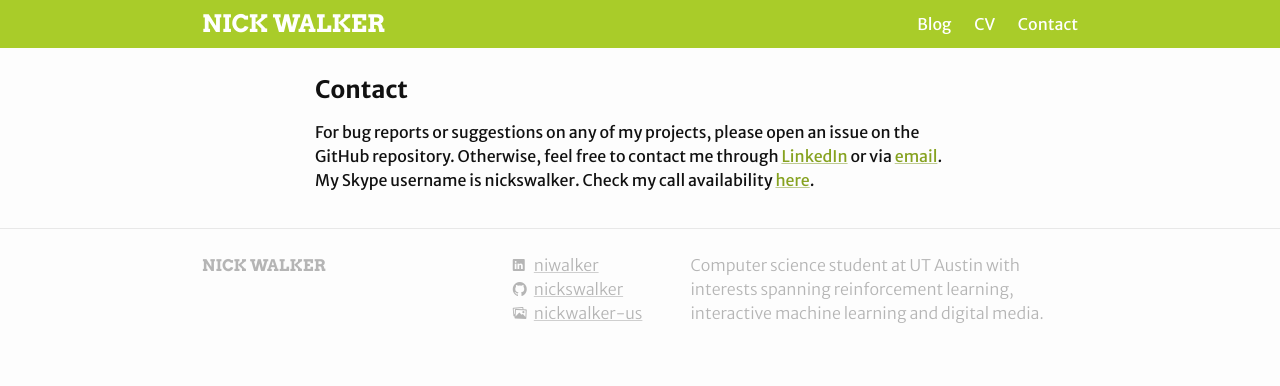
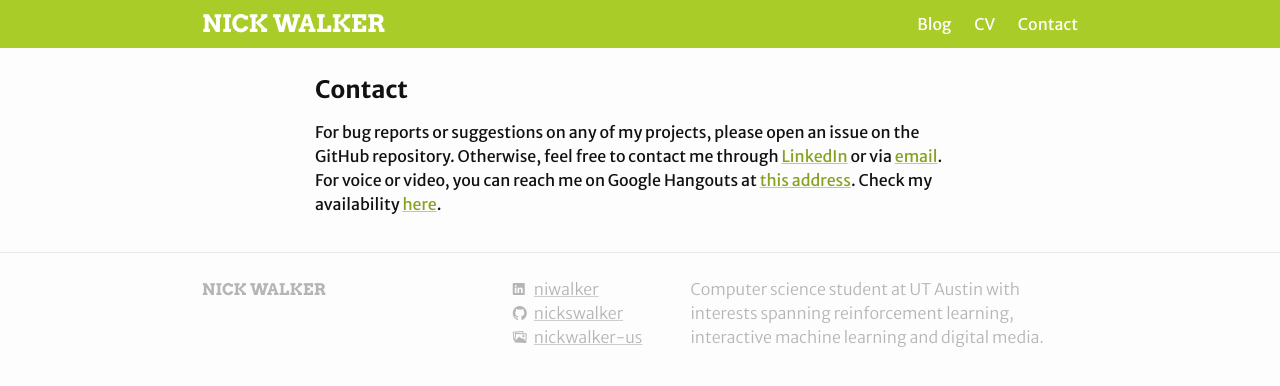
Before and after one commit to nickswalker/nickwalker.us, a Jekyll site: the page built from pages/contact.md, in a window 1280 px wide. Shown: the top 386 px of the page. Built offline with Jekyll 4.4.1, drawn with Linux system fonts in a browser that asks for light colours.

Commit message:
Add note on Hangouts Google ID

```diff
--- a/pages/contact.md
+++ b/pages/contact.md
@@ -5,4 +5,4 @@ show_in_nav: true
 nav_order: 4
 permalink: contact
 ---
-For bug reports or suggestions on any of my projects, please open an issue on the GitHub repository. Otherwise, feel free to contact me through [LinkedIn](https://www.linkedin.com/in/niwalker) or via [email](mailto:nickswalker@icloud.com). My Skype username is nickswalker. Check my call availability [here](/calendar).
+For bug reports or suggestions on any of my projects, please open an issue on the GitHub repository. Otherwise, feel free to contact me through [LinkedIn](https://www.linkedin.com/in/niwalker) or via [email](mailto:nickswalker@icloud.com). For voice or video, you can reach me on Google Hangouts at [this address](mailto:walker.s.nick@gmail.com). Check my availability [here](/calendar).
```
